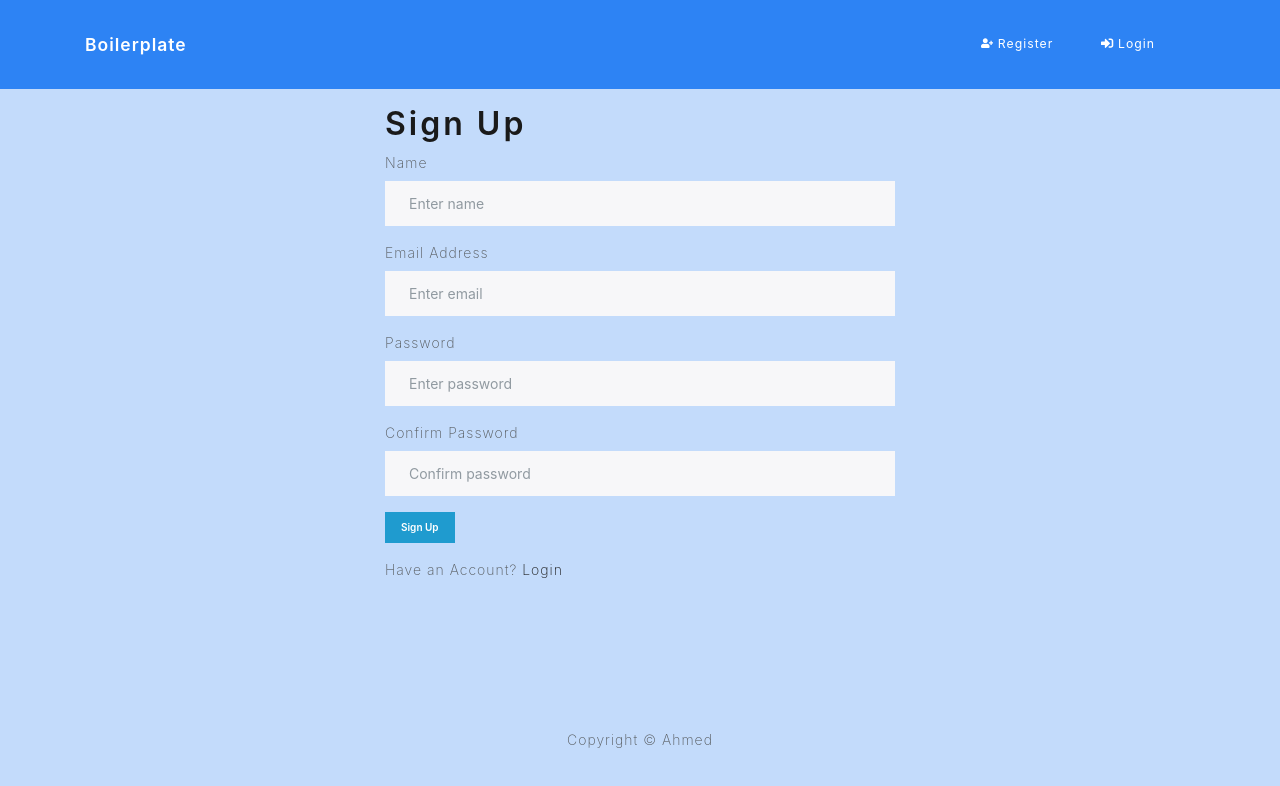
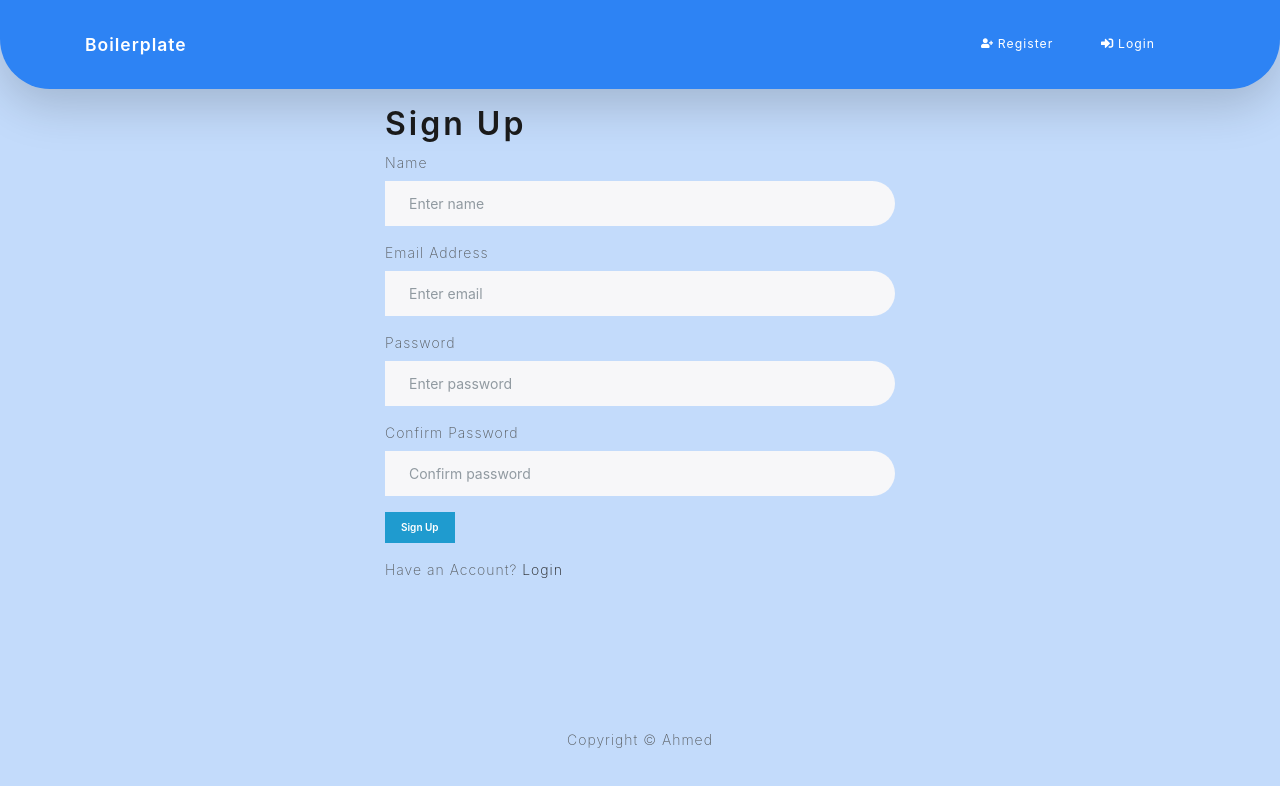
Before and after one commit to ahmedibra28/MERN-Stack-Boilerplate, a React (Create React App) app in the folder frontend/: page /register in a window 1280 px wide. Shown: the top 786 px of the page. Built offline with nearby package versions, Linux system fonts and the light colour scheme; the HTML template or start-up script is replaced by a standard one.

Commit message:
input form design fixed

```diff
--- a/frontend/src/components/FormContainer.js
+++ b/frontend/src/components/FormContainer.js
@@ -3,8 +3,8 @@ import React from 'react'
 const FormContainer = ({ children }) => {
   return (
     <div className='container'>
-      <div className='row  d-flex justify-content-center align-items-center vh100'>
-        <div className='col-12 col-md-6'>{children}</div>
+      <div className='row  d-flex justify-content-center '>
+        <div className='col-12 col-md-6 my-auto'>{children}</div>
       </div>
     </div>
   )
--- a/frontend/src/components/Header.js
+++ b/frontend/src/components/Header.js
@@ -24,30 +24,6 @@ const Header = () => {
 
   const authLinks = (
     <ul className='navbar-nav mr-right mb-2 mb-lg-0'>
-      <li className='nav-item dropdown'>
-        <span
-          className='nav-link dropdown-toggle'
-          id='navbarDropdown'
-          role='button'
-          data-bs-toggle='dropdown'
-          aria-expanded='false'
-        >
-          <FaUserCircle className='mb-1' /> {userInfo && userInfo.name}
-        </span>
-        <ul className='dropdown-menu' aria-labelledby='navbarDropdown'>
-          <li>
-            <Link to='/profile' className='dropdown-item'>
-              <FaUserCircle className='mb-1' /> Profile
-            </Link>
-          </li>
-          <li>
-            <Link to='/' onClick={logoutHandler} className='dropdown-item'>
-              <FaSignOutAlt className='mb-1' /> Logout
-            </Link>
-          </li>
-        </ul>
-      </li>
-
       {userInfo && userInfo.roles.includes('Admin') && (
         <li className='nav-item dropdown'>
           <span
@@ -73,6 +49,30 @@ const Header = () => {
           </ul>
         </li>
       )}
+      <li className='nav-item dropdown'>
+        <span
+          className='nav-link dropdown-toggle'
+          id='navbarDropdown'
+          role='button'
+          data-bs-toggle='dropdown'
+          aria-expanded='false'
+        >
+          <FaUserCircle className='mb-1' /> {userInfo && userInfo.name}
+        </span>
+        <ul className='dropdown-menu' aria-labelledby='navbarDropdown'>
+          <li>
+            <Link to='/profile' className='dropdown-item'>
+              <FaUserCircle className='mb-1' /> Profile
+            </Link>
+          </li>
+        </ul>
+      </li>
+
+      <li className='nav-item'>
+        <Link to='/' onClick={logoutHandler} className='nav-link'>
+          <FaSignOutAlt className='mb-1' /> Logout
+        </Link>
+      </li>
     </ul>
   )
 
@@ -92,7 +92,7 @@ const Header = () => {
   )
 
   return (
-    <nav className='navbar navbar-expand-sm navbar-dark bg-dark'>
+    <nav className='navbar navbar-expand-sm navbar-dark bg-dark shadow-lg'>
       <div className='container'>
         <Link className='navbar-brand' to='/'>
           Boilerplate
@@ -108,7 +108,7 @@ const Header = () => {
         >
           <span className='navbar-toggler-icon'></span>
         </button>
-        <div className='collapse navbar-collapse' id='navbarSupportedContent'>
+        <div className='collapse navbar-collapse ' id='navbarSupportedContent'>
           <ul className='navbar-nav mr-auto mb-2 mb-lg-0'></ul>
           {userInfo ? authLinks : guestLinks}
         </div>
--- a/frontend/src/index.css
+++ b/frontend/src/index.css
@@ -7,8 +7,9 @@ body {
 .modal-background {
   background-color: #c2d3e4d3 !important;
 }
-.sidebar {
-  border-top-right-radius: 50px;
+.navbar {
+  border-bottom-right-radius: 50px;
+  border-bottom-left-radius: 50px;
 }
 .bg-dark {
   background-color: #2d83f4 !important;
@@ -23,6 +24,7 @@ body {
 .dropdown-item {
   color: #fff;
   transition: 0.3s ease-in-out;
+  border-bottom-right-radius: 50px;
 }
 .dropdown-item:hover {
   color: #2d83f4;
@@ -35,9 +37,7 @@ body {
   border-bottom-right-radius: 50px;
   border-bottom-left-radius: 0;
 }
-
-@media only screen and (max-width: 600px) {
-  .hide {
-    display: none;
-  }
+.form-control {
+  border-bottom-right-radius: 50px;
+  border-top-right-radius: 50px;
 }
--- a/frontend/src/screens/LogHistoryScreen.js
+++ b/frontend/src/screens/LogHistoryScreen.js
@@ -28,18 +28,12 @@ const UserLogHistoryScreen = () => {
 
   return (
     <>
-      <div className='row'>
-        <div className='col-2'>
-          <h3>Users Log</h3>
-        </div>
-        <div className='col-10'>
-          <input
-            type='text'
-            className='form-control  rounded-pill shadow-lg text-info '
-            placeholder='Search by Email or Name'
-          />
-        </div>
-      </div>
+      <h3>Users Log</h3>
+      <input
+        type='text'
+        className='form-control  shadow-lg text-info '
+        placeholder='Search by Email or Name'
+      />
 
       {loading ? (
         <Loader />
```
